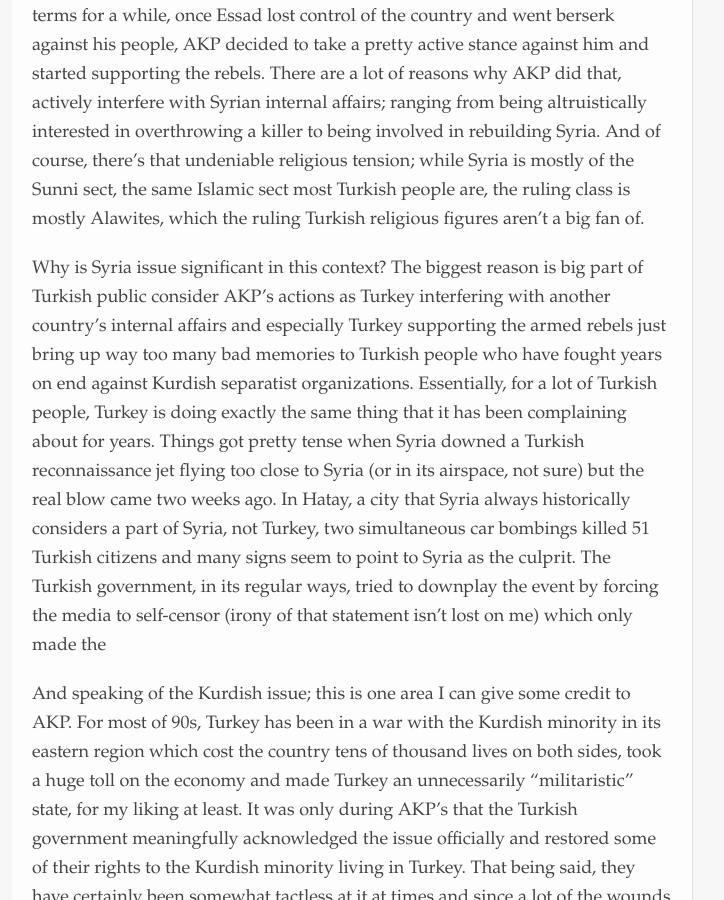
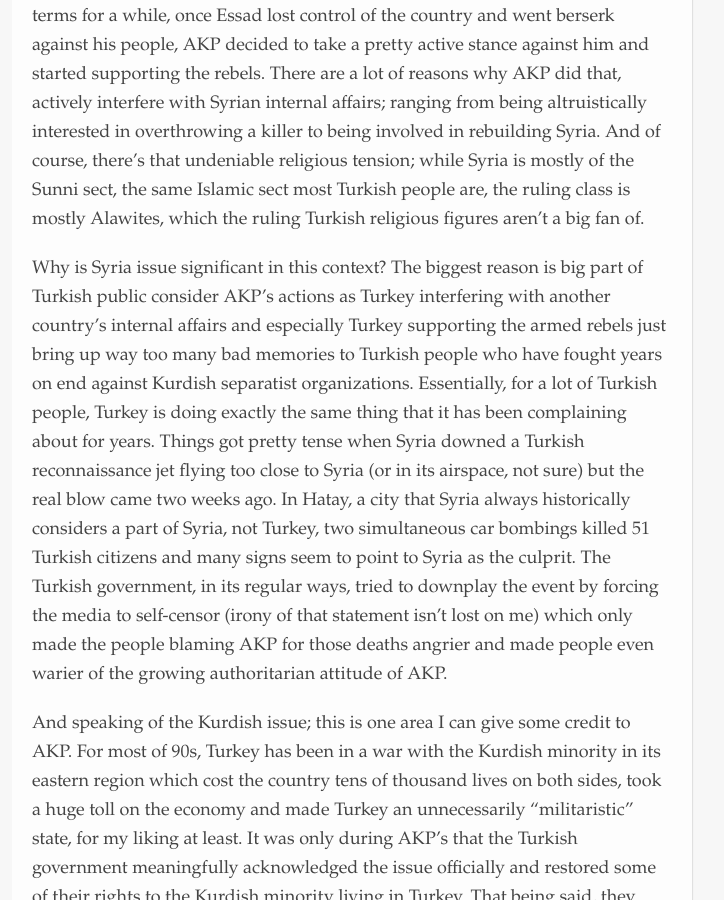
Before and after one commit to cduruk/cduruk.github.com, a Jekyll site: the page built from _posts/2013-07-01-turkish-protests-of-2013.md, in a window 1280 px wide and 900 px high, scrolled down 2909 px. Shown: the whole window, without its empty margins (288-1012 px from the left). Built offline with Jekyll 4.4.1, drawn with Linux system fonts in a browser that asks for light colours; Markdown is read by kramdown in place of the engine named in the settings.

Commit message:
Fix sentence

```diff
--- a/_posts/2013-07-01-turkish-protests-of-2013.md
+++ b/_posts/2013-07-01-turkish-protests-of-2013.md
@@ -35,7 +35,7 @@
 
 Of course, what's been on everyone's mind recently is Syria and AKP certainly played the wrong cards there. While Syrian and Turkish leaders were on good terms for a while, once Essad lost control of the country and went berserk against his people, AKP decided to take a pretty active stance against him and started supporting the rebels. There are a lot of reasons why AKP did that, actively interfere with Syrian internal affairs; ranging from being altruistically interested in overthrowing a killer to being involved in rebuilding Syria. And of course, there's that undeniable religious tension; while Syria is mostly of the Sunni sect, the same Islamic sect most Turkish people are, the ruling class is mostly Alawites, which the ruling Turkish religious figures aren't a big fan of.
 
-Why is Syria issue significant in this context? The biggest reason is big part of Turkish public consider AKP's actions as Turkey interfering with another country's internal affairs and especially Turkey supporting the armed rebels just bring up way too many bad memories to Turkish people who have fought years on end against Kurdish separatist organizations. Essentially, for a lot of Turkish people, Turkey is doing exactly the same thing that it has been complaining about for years. Things got pretty tense when Syria downed a Turkish reconnaissance jet flying too close to Syria (or in its airspace, not sure) but the real blow came two weeks ago. In Hatay, a city that Syria always historically considers a part of Syria, not Turkey, two simultaneous car bombings killed 51 Turkish citizens and many signs seem to point to Syria as the culprit. The Turkish government, in its regular ways, tried to downplay the event by forcing the media to self-censor (irony of that statement isn't lost on me) which only made the
+Why is Syria issue significant in this context? The biggest reason is big part of Turkish public consider AKP's actions as Turkey interfering with another country's internal affairs and especially Turkey supporting the armed rebels just bring up way too many bad memories to Turkish people who have fought years on end against Kurdish separatist organizations. Essentially, for a lot of Turkish people, Turkey is doing exactly the same thing that it has been complaining about for years. Things got pretty tense when Syria downed a Turkish reconnaissance jet flying too close to Syria (or in its airspace, not sure) but the real blow came two weeks ago. In Hatay, a city that Syria always historically considers a part of Syria, not Turkey, two simultaneous car bombings killed 51 Turkish citizens and many signs seem to point to Syria as the culprit. The Turkish government, in its regular ways, tried to downplay the event by forcing the media to self-censor (irony of that statement isn't lost on me) which only made the people blaming AKP for those deaths angrier and made people even warier of the growing authoritarian attitude of AKP.
 
 And speaking of the Kurdish issue; this is one area I can give some credit to AKP. For most of 90s, Turkey has been in a war with the Kurdish minority in its eastern region which cost the country tens of thousand lives on both sides, took a huge toll on the economy and made Turkey an unnecessarily "militaristic" state, for my liking at least. It was only during AKP's that the Turkish government meaningfully acknowledged the issue officially and restored some of their rights to the Kurdish minority living in Turkey. That being said, they have certainly been somewhat tactless at it at times and since a lot of the wounds from years of fighting are still fresh, it's not something a lot of the Turkish populace is taking too well or internalizing properly. Hence cue the rise of nationalism and MHP, the nationalist party.
 
```
